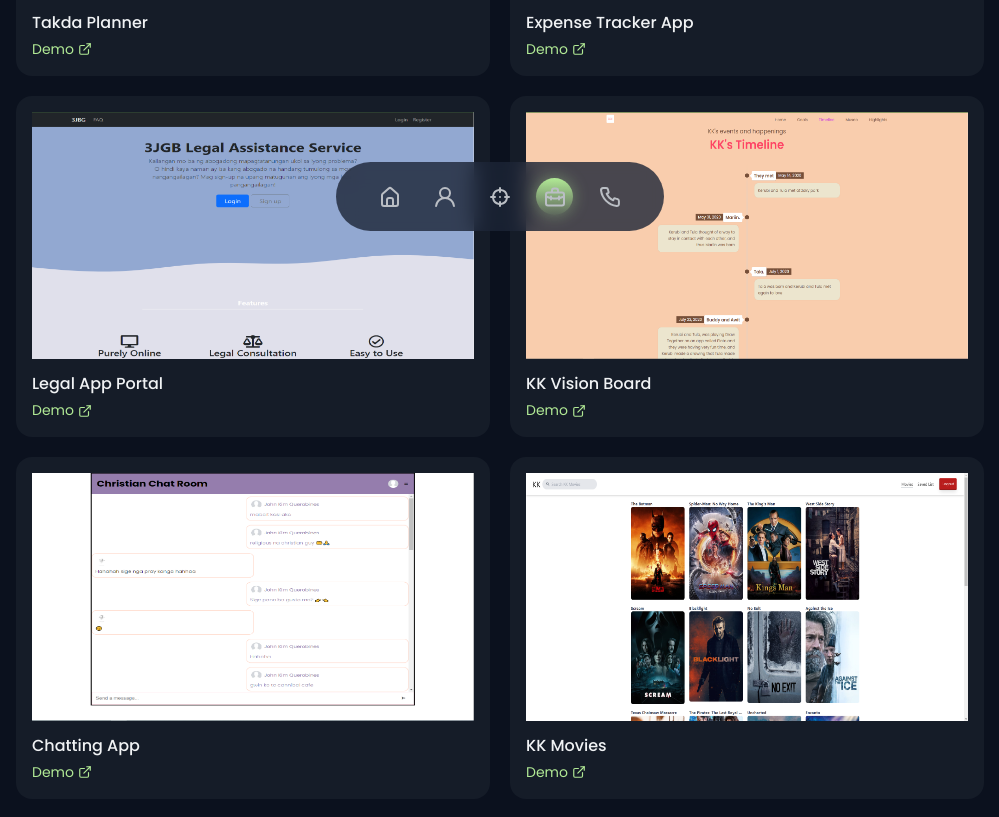
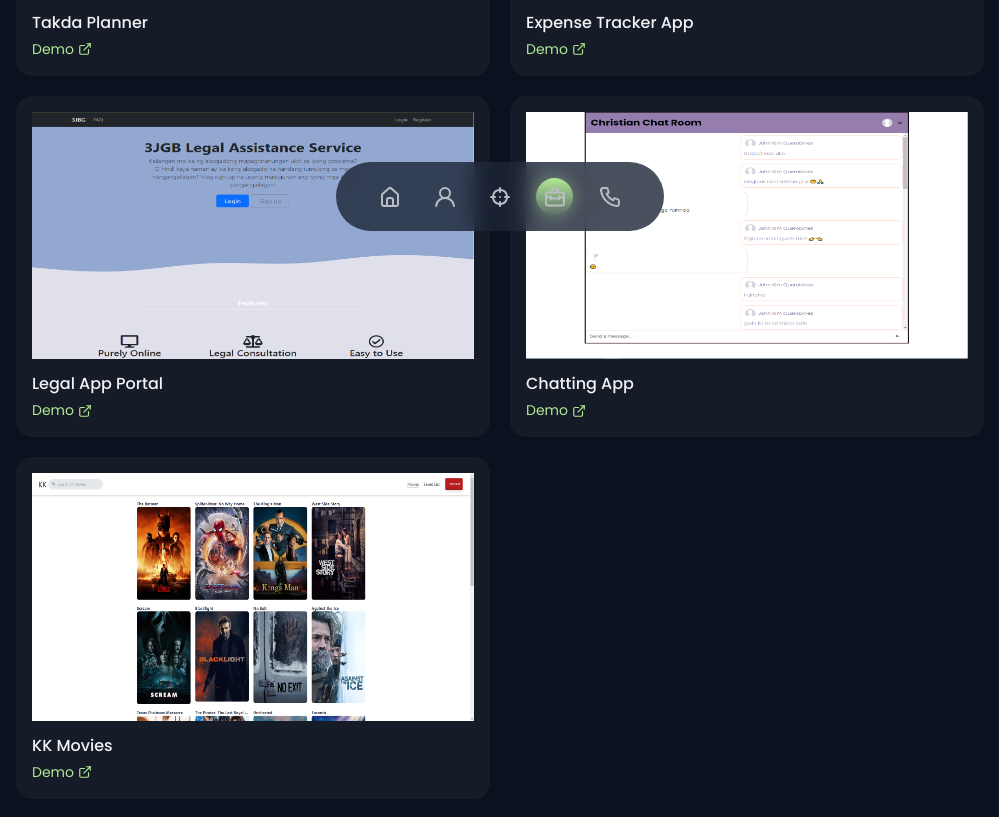
Before and after one commit to Kerubi-5/portfolio-website, a Next.js app: page /works in a window 1280 px wide. Shown: the part 553-1370 px from the top of the page, without its empty margins (140-1139 px from the left). Built offline with nearby package versions, Linux system fonts and the light colour scheme.

Commit message:
<DELETE: deletes vision board>

```diff
--- a/pages/works.jsx
+++ b/pages/works.jsx
@@ -19,11 +19,6 @@
       name: "Legal App Portal",
       img: "/assets/legalapp.png",
       demo: "https://threejbgtech.herokuapp.com/",
-    },
-    {
-      name: "KK Vision Board",
-      img: "/assets/visionboard.png",
-      demo: "https://vision-board-kk.web.app/",
     },
     {
       name: "Chatting App",
```
